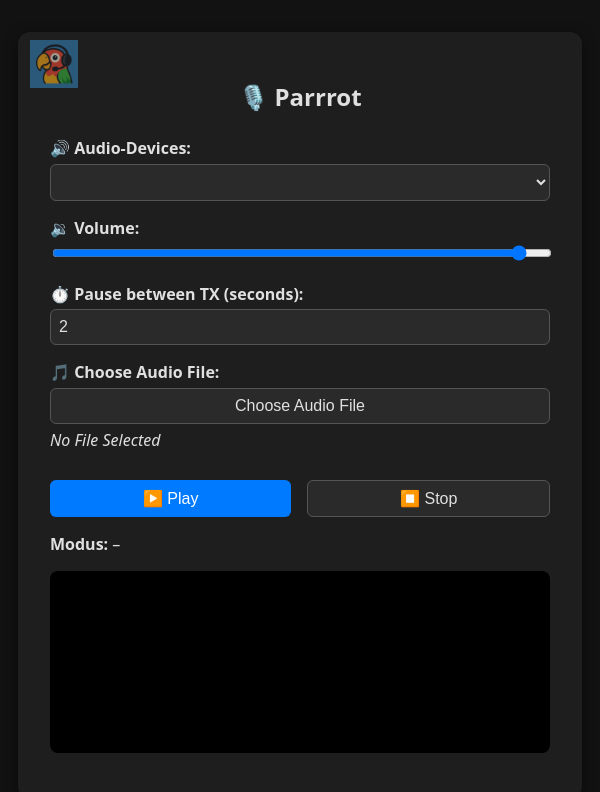
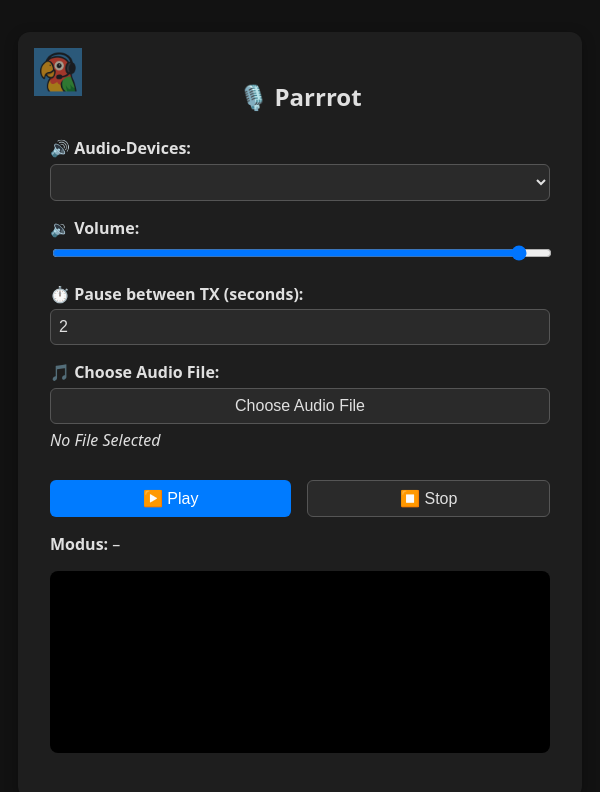
Before and after one commit to DB4SCW/parrrot, an Electron app: page renderer/index.html in a window 600 px wide. Drawn offline with Linux system fonts and the light colour scheme; no server answers.

Commit message:
new logo placement in UI

```diff
--- a/renderer/style.css
+++ b/renderer/style.css
@@ -9,12 +9,13 @@ body {
 }
 
 .container {
+  position: relative;
   max-width: 500px;
   width: 100%;
   padding: 2rem;
   margin-top: 2rem;
   background-color: #1e1e1e;
-  box-shadow: 0 4px 14px rgba(0,0,0,0.5);
+  box-shadow: 0 4px 14px rgba(0, 0, 0, 0.3);
   border-radius: 12px;
 }
 
@@ -51,18 +52,18 @@ input[type="range"] {
 
 .logo {
   position: absolute;
-  top: 40px;
-  left: 30px;
+  top: 16px;
+  left: 16px;
   width: 48px;
   height: auto;
   opacity: 0.6;
-  transition: opacity 0.3s ease;
+  transition: opacity 0.3s ease, transform 0.3s ease;
   z-index: 10;
 }
 
 .logo:hover {
   opacity: 1.0;
-  animation: flap 0.8s ease-in-out;
+  transform: rotate(4deg) scale(1.05);
 }
 
 button {
```
